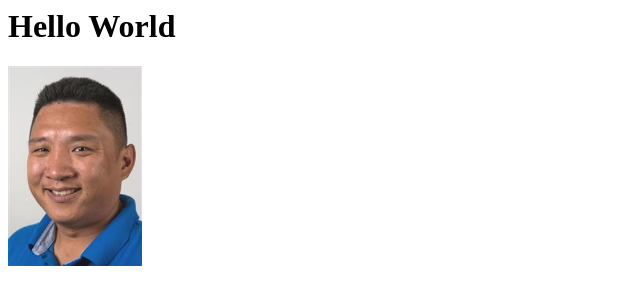
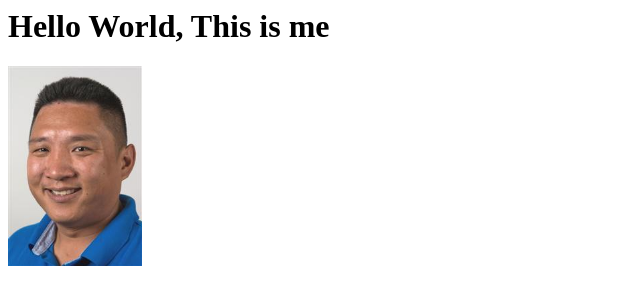
Before and after one commit to tyngo0/tyngo0.github.io, a plain HTML site: page index.html in a window 1280 px wide. Shown: the whole page, without its empty margins (0-640 px from the left). Drawn offline with Linux system fonts and the light colour scheme.

Commit message:
update this is me

```diff
--- a/index.html
+++ b/index.html
@@ -1,5 +1,5 @@
 <html>
-	<H1>Hello World</h1>
+	<H1>Hello World, This is me</h1>
 	<div>
 		<img src="tyngo.jpg" height="200">
 	</div>
```
